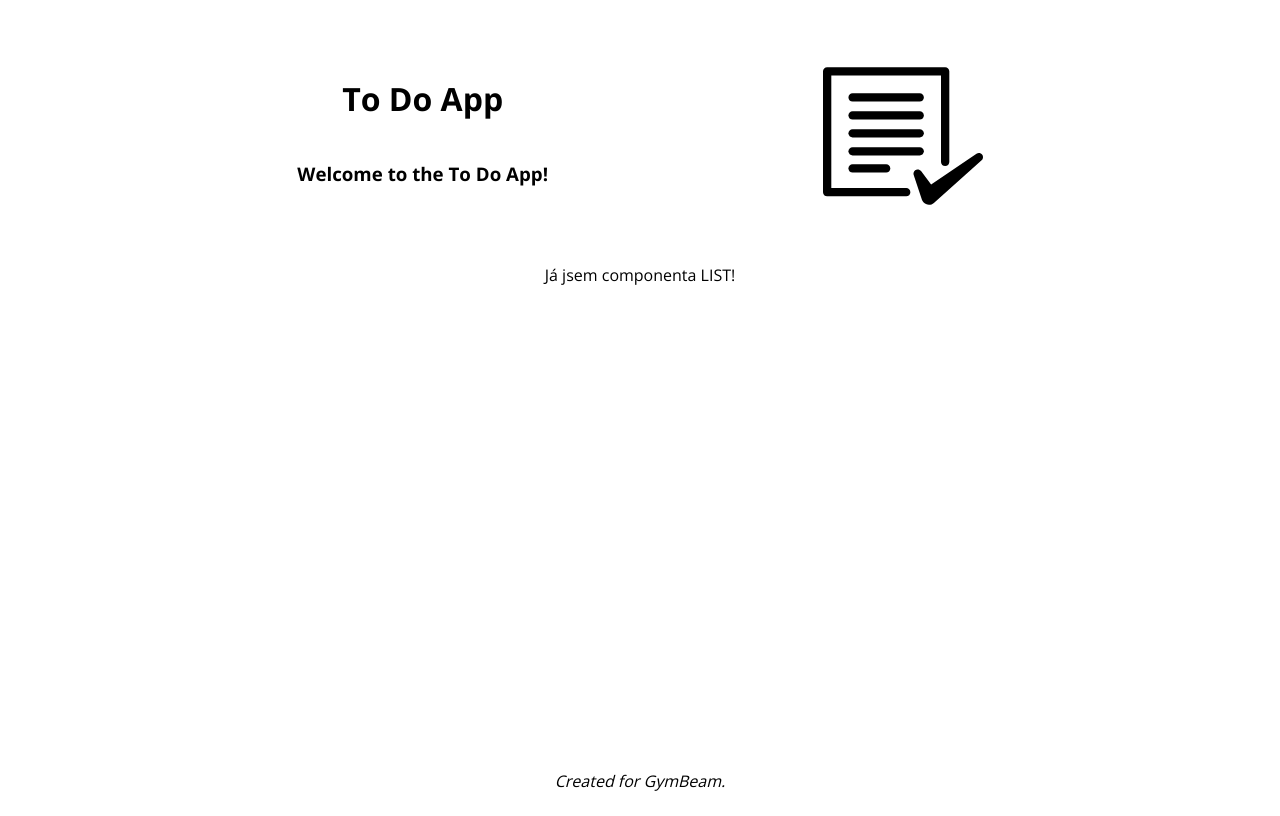
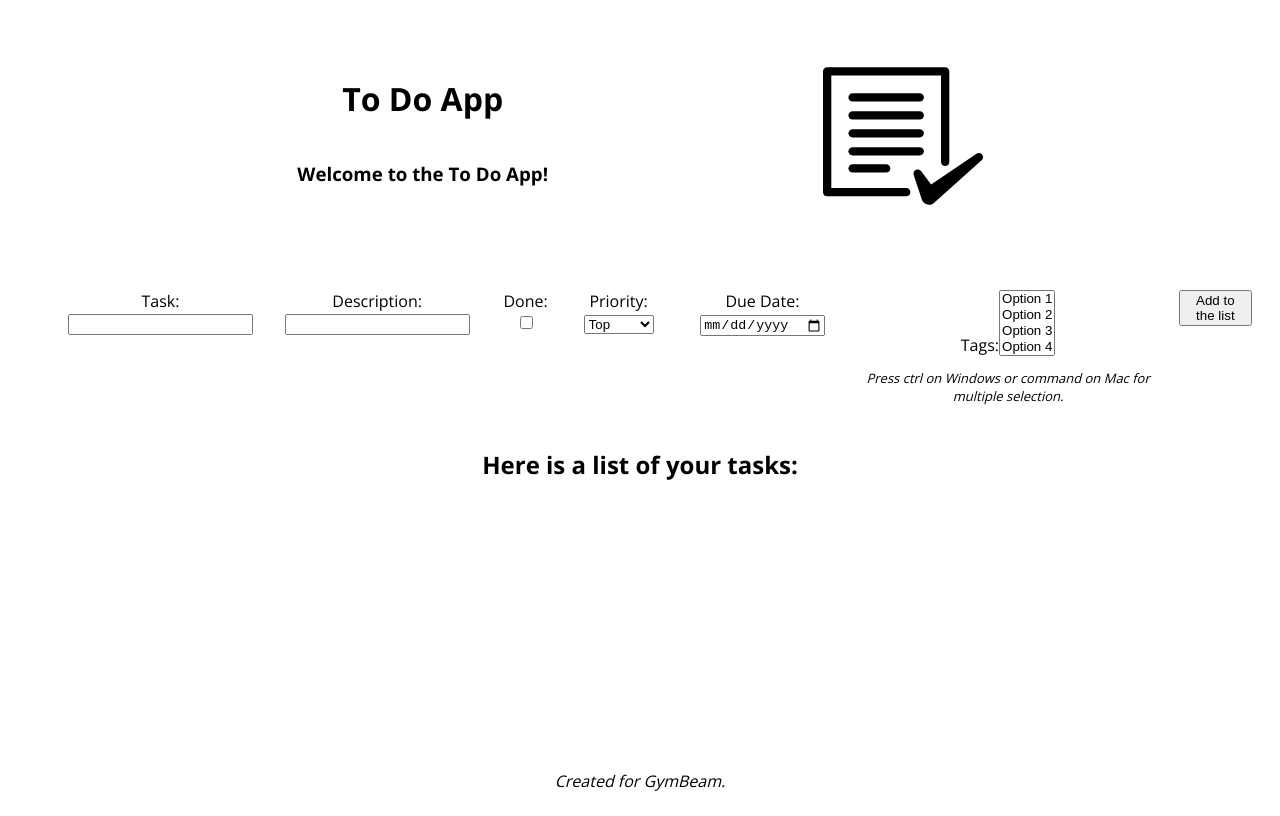
Before and after one commit to suffle-girl/to-do-app, a React (Vite) app: page / in a window 1280 px wide. Built offline with nearby package versions, Linux system fonts and the light colour scheme.

Commit message:
com. List, ListForm: Added basic structure.

```diff
--- a/src/List/index.jsx
+++ b/src/List/index.jsx
@@ -1,5 +1,9 @@
 import "./style.css";
 
 export const List = () => {
-  return <div className="container--list">Já jsem componenta LIST!</div>;
+  return (
+    <div className="container--list">
+      <h2 className="list--title">Here is a list of your tasks:</h2>
+    </div>
+  );
 };
--- /dev/null
+++ b/src/ListForm/index.jsx
@@ -0,0 +1,68 @@
+import "./style.css";
+
+export const ListForm = () => {
+  return (
+    <div className="container--list-form">
+      <form className="list-form" action="">
+        <ul className="list-form--wrapper">
+          <li className="list-form--item">
+            <label htmlFor="">
+              Task:
+              <input type="text" name="" id="" />
+            </label>
+          </li>
+
+          <li className="list-form--item">
+            <label htmlFor="">
+              Description:
+              <input type="text" />
+            </label>
+          </li>
+
+          <li className="list-form--item">
+            <label htmlFor="">
+              Done:
+              <input type="checkbox" name="" id="" />
+            </label>
+          </li>
+
+          <li className="list-form--item">
+            <label htmlFor="">
+              Priority:
+              <select name="" id="">
+                <option value="">Top</option>
+                <option value="">Medium</option>
+                <option value="">Low</option>
+              </select>
+            </label>
+          </li>
+
+          <li className="list-form--item">
+            <label htmlFor="">
+              Due Date:
+              <input type="date" name="" id="" />
+            </label>
+          </li>
+
+          <li className="list-form--item">
+            <label htmlFor="">Tags:</label>
+            <select name="" id="" multiple>
+              <option value="">Option 1</option>
+              <option value="">Option 2</option>
+              <option value="">Option 3</option>
+              <option value="">Option 4</option>
+              <option value="">Option 5</option>
+            </select>
+            <p className="list-form--item__help">
+              Press ctrl on Windows or command on Mac for multiple selection.
+            </p>
+          </li>
+
+          <li className="list-form--item">
+            <button type="button">Add to the list</button>
+          </li>
+        </ul>
+      </form>
+    </div>
+  );
+};
--- /dev/null
+++ b/src/ListForm/style.css
@@ -0,0 +1,20 @@
+.list-form--wrapper {
+  list-style: none;
+  display: flex;
+  flex-direction: column;
+}
+
+.list-form--item {
+  margin: 10px;
+}
+
+.list-form--item__help {
+  font-size: small;
+  font-style: italic;
+}
+
+@media screen and (min-width: 1050px) {
+  .list-form--wrapper {
+    flex-direction: row;
+  }
+}
--- a/src/pages/HomePage/index.jsx
+++ b/src/pages/HomePage/index.jsx
@@ -1,9 +1,11 @@
+import { List } from "../../List";
+import { ListForm } from "../../ListForm";
 import "./style.css";
-import { List } from "../../List";
 
 export const HomePage = () => {
   return (
     <>
+      <ListForm />
       <List />
     </>
   );
```
